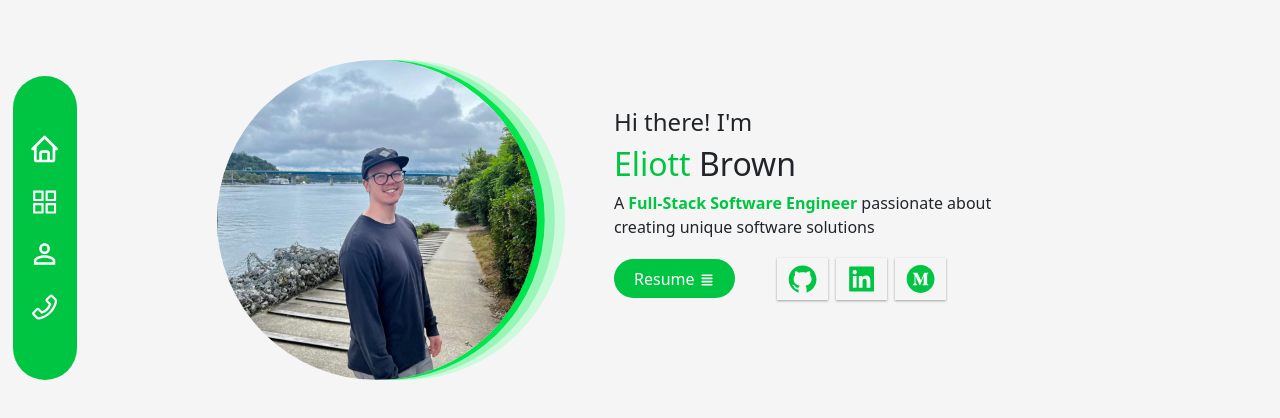
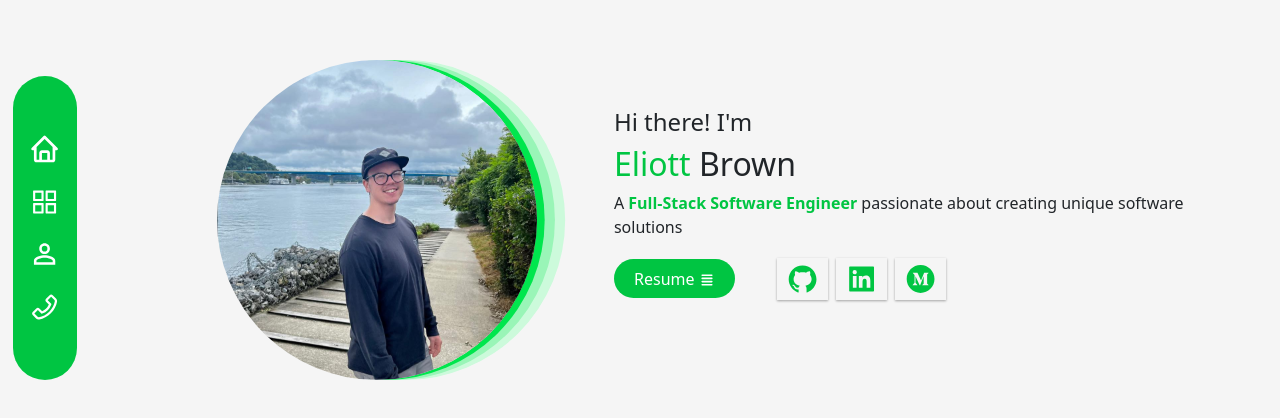
Before and after one commit to elilogbro/portfolio-rails, a React (Create React App) app in the folder client/: page / in a window 1280 px wide. Shown: the part 172-590 px from the top of the page. Built offline with nearby package versions, Linux system fonts and the light colour scheme.

Commit message:
changed app-container width back to 100vw

```diff
--- a/client/src/custom.scss
+++ b/client/src/custom.scss
@@ -34,13 +34,15 @@ $body-bg: #F5F5F5;
     display: flex;
     align-items: center;
     height: 100vh;
-    width: 80vw;
+    width: 100vw;
+    margin: 0;
 }
 
 .mobile-routes-container {
     flex-direction: column;
     height: 100%;
     margin: 0;
+    align-items: center;
 }
 
 .text-center {
```
